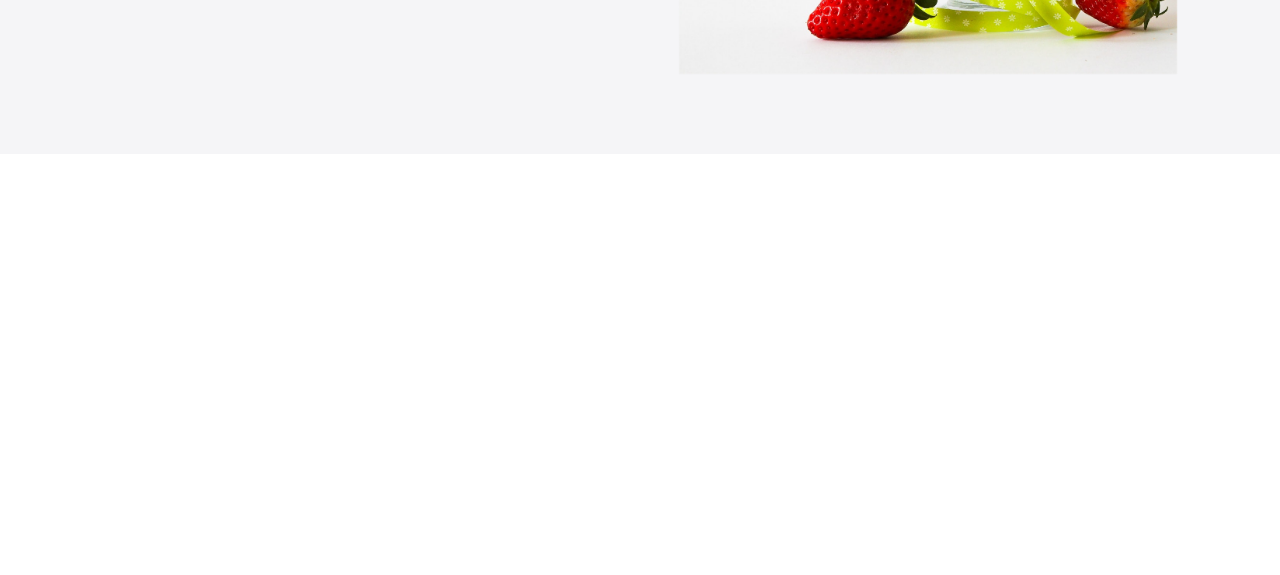
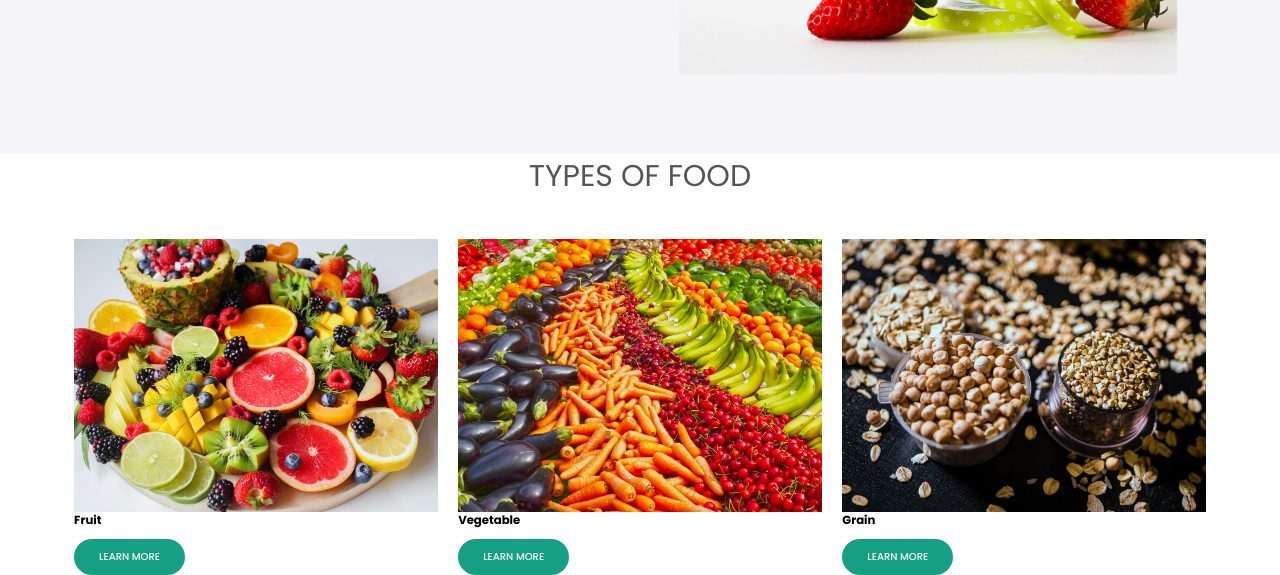
Before and after one commit to ashfaque-qureshi/HTML-CSS-Projects, a plain HTML site: page Restaurant Website/index.html in a window 1280 px wide. Shown: the part 806-1381 px from the top of the page. Before the commit the page ends 960 px from the top, so only its background shows below. Drawn offline with Linux system fonts and the light colour scheme.

Commit message:
Food category in progress

```diff
--- a/Restaurant Website/index.html
+++ b/Restaurant Website/index.html
@@ -51,5 +51,38 @@
             </div>
         </div>
     </section>
+
+    <section id="food">
+        <h2>Types of food</h2>
+        <div class="food-container container">
+            <div class="food-type fruit">
+                <div class="img-container">
+                    <img src="img/food1.jpg" alt="">
+                    <div class="image-content">
+                        <h3>Fruit</h3>
+                        <a href="https://en.wikipedia.org/wiki/Vegetable" class="btn btn-primary" target="_blank">Learn More</a>
+                    </div>
+                </div>
+            </div>
+            <div class="food-type vegetable">
+                <div class="img-container">
+                    <img src="img/food2.jpg" alt="">
+                    <div class="image-content">
+                        <h3>Vegetable</h3>
+                        <a href="https://en.wikipedia.org/wiki/Vegetable" class="btn btn-primary" target="_blank">Learn More</a>
+                    </div>
+                </div>
+            </div>
+            <div class="food-type grain">
+                <div class="img-container">
+                    <img src="img/food3.jpg" alt="">
+                    <div class="image-content">
+                        <h3>Grain</h3>
+                        <a href="https://en.wikipedia.org/wiki/Vegetable" class="btn btn-primary" target="_blank">Learn More</a>
+                    </div>
+                </div>
+            </div>
+        </div>
+    </section>
 </body>
 </html>
--- a/Restaurant Website/style.css
+++ b/Restaurant Website/style.css
@@ -161,3 +161,33 @@ body{
     object-fit: cover;
     object-position: right;
 }
+
+
+################################ Food Category Style   #################################
+#food{
+    padding: 5rem 0 10rem 0;
+}
+#food h2{
+    text-align: center;
+    font-size: 3rem;
+    font-weight: 400;
+    margin-bottom: 40px;
+    text-transform: uppercase;
+    color: #555;
+}
+.food-container{
+    display: flex;
+    justify-content: space-between;
+}
+.food-container img{
+    display: block;
+    width: 100%;
+    margin: auto;
+    max-height: 300px;
+    object-fit: cover;
+    object-position: center;
+}
+
+.img-container{
+    margin: 0 1rem;
+}
```
